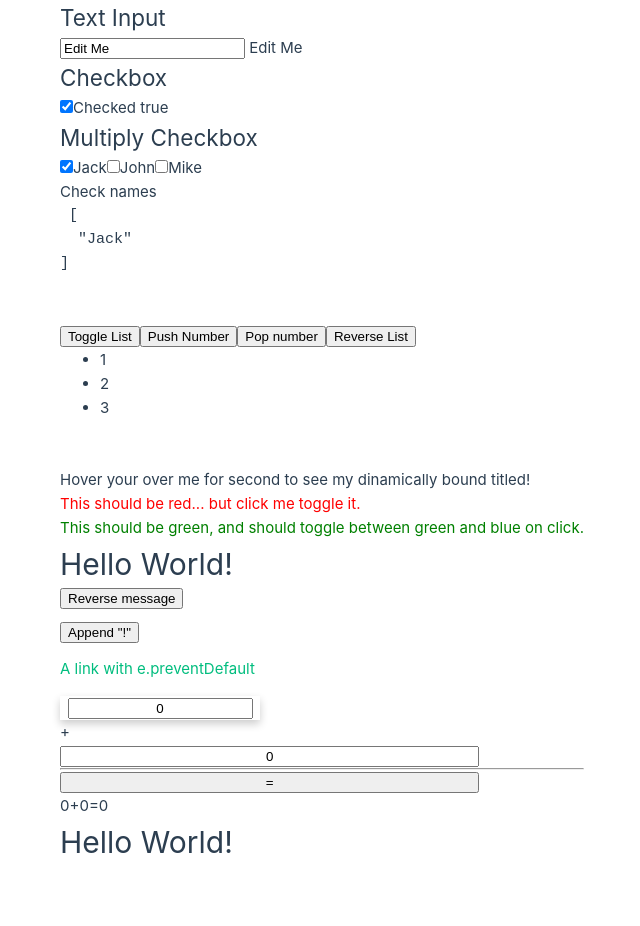
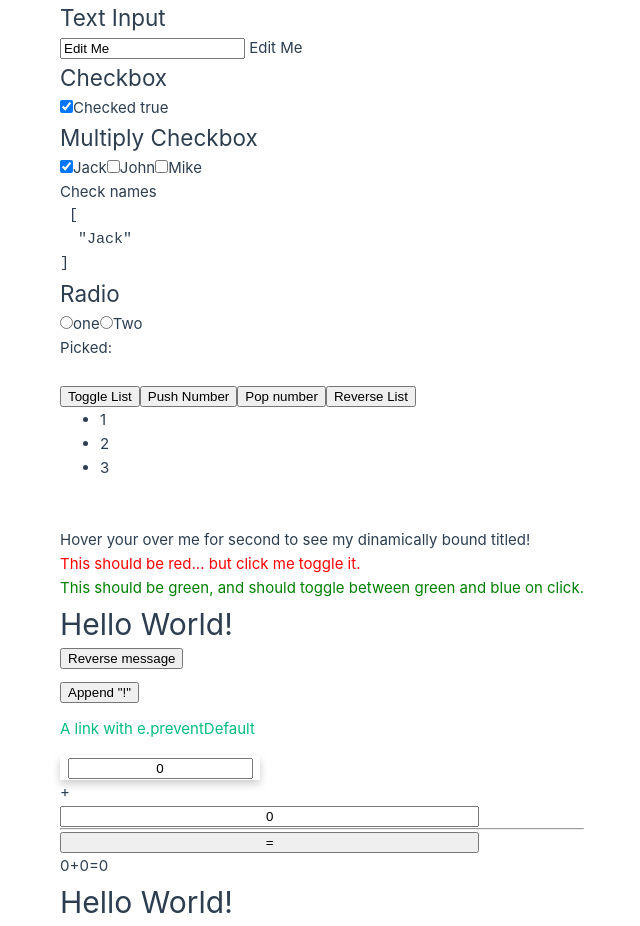
Before and after one commit to thitiphong18/Lab2, a Vue app: page / in a window 1280 px wide. Shown: the whole page, without its empty margins (56-696 px from the left). Before the commit the page ends 866 px from the top, so only its background shows below. Built offline with nearby package versions, Linux system fonts and the light colour scheme.

Commit message:
Update 8.3

```diff
--- a/src/components/FormBindings.vue
+++ b/src/components/FormBindings.vue
@@ -3,6 +3,7 @@ import { ref } from "vue";
 const text = ref("Edit Me");
 const checked = ref(true);
 const checkedNames = ref(["Jack"]);
+const picked = ref("");
 </script>
 
 <template>
@@ -22,6 +23,13 @@ const checkedNames = ref(["Jack"]);
   <label for="mike">Mike</label>
   <p>Check names</p>
   <pre> {{ checkedNames }} </pre>
+
+  <h2>Radio</h2>
+  <input type="radio" id="one" value="One" v-model="picked" />
+  <label for="one">one</label>
+  <input type="radio" id="two" value="Two" v-model="picked" />
+  <label for="two">Two</label><br />
+  <span>Picked: {{ picked }}</span>
 </template>
 
 <style scoped></style>
```
